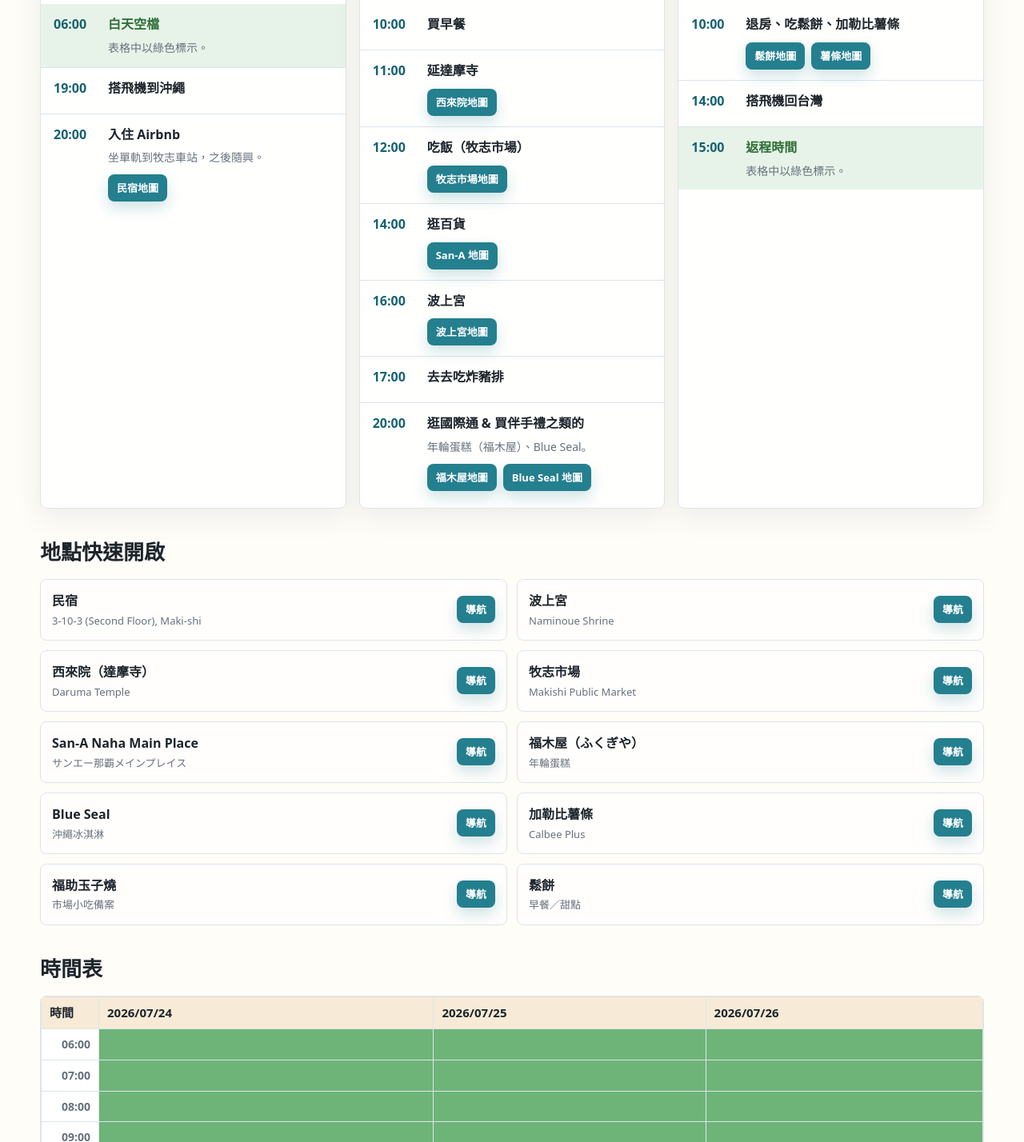
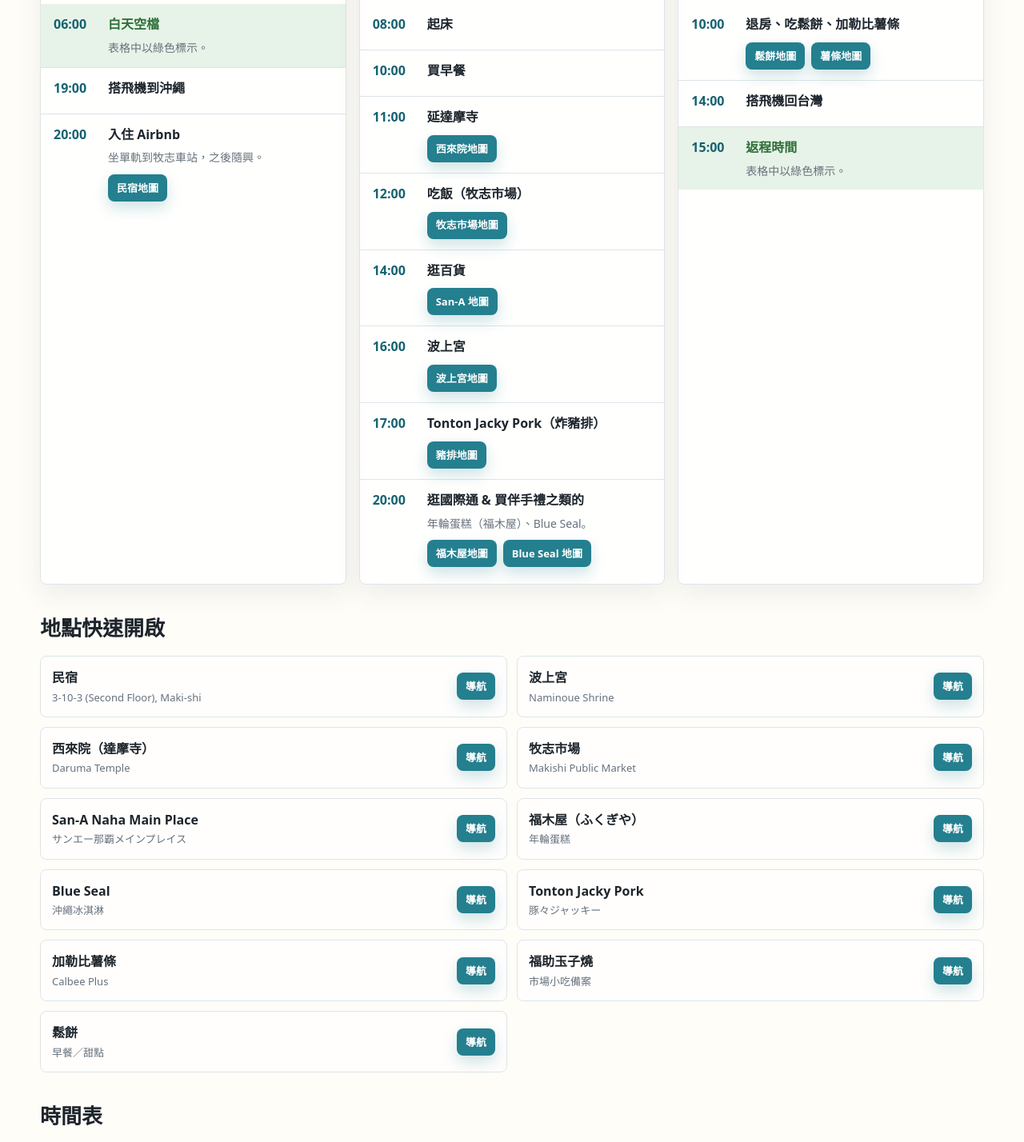
Before and after one commit to YenYuY/YYYOKAtrip, a plain HTML site: page index.html in a window 1280 px wide. Shown: the part 586-2014 px from the top of the page at 80% size. Drawn offline with Linux system fonts and the light colour scheme.

Commit message:
Add trip point , and adjust time line , change bg

```diff
--- a/index.html
+++ b/index.html
@@ -46,7 +46,7 @@
       padding: 34px clamp(18px, 5vw, 72px) 42px;
       background:
         linear-gradient(180deg, rgba(9, 34, 42, .25), rgba(9, 34, 42, .65)),
-        url("https://images.unsplash.com/photo-1578469645742-46cae010e5d4?auto=format&fit=crop&w=1800&q=80") center 43% / cover;
+        url("https://commons.wikimedia.org/wiki/Special:FilePath/Naminoue%20Shrine,%20Naha,%20Okinawa,%20Japan%20-%20October%202015.jpg?width=1800") center 46% / cover;
       color: #fff;
     }
 
@@ -442,6 +442,12 @@
         </header>
         <ol class="timeline">
           <li>
+            <span class="time">08:00</span>
+            <div>
+              <p class="event-title">起床</p>
+            </div>
+          </li>
+          <li>
             <span class="time">10:00</span>
             <div>
               <p class="event-title">買早餐</p>
@@ -486,7 +492,10 @@
           <li>
             <span class="time">17:00</span>
             <div>
-              <p class="event-title">去去吃炸豬排</p>
+              <p class="event-title">Tonton Jacky Pork（炸豬排）</p>
+              <div class="event-actions">
+                <a class="small-map" href="https://maps.app.goo.gl/UviqpTJ4kJskBAQu7" target="_blank" rel="noopener">豬排地圖</a>
+              </div>
             </div>
           </li>
           <li>
@@ -566,6 +575,10 @@
         <a class="small-map" href="https://maps.app.goo.gl/94tt51eMpbup1S37" target="_blank" rel="noopener">導航</a>
       </div>
       <div class="place">
+        <div><b>Tonton Jacky Pork</b><span>豚々ジャッキー</span></div>
+        <a class="small-map" href="https://maps.app.goo.gl/UviqpTJ4kJskBAQu7" target="_blank" rel="noopener">導航</a>
+      </div>
+      <div class="place">
         <div><b>加勒比薯條</b><span>Calbee Plus</span></div>
         <a class="small-map" href="https://maps.app.goo.gl/4SRbg1GV6qvdEW1r8" target="_blank" rel="noopener">導航</a>
       </div>
@@ -593,7 +606,7 @@
         <tbody>
           <tr><td>06:00</td><td class="blocked"></td><td class="blocked"></td><td class="blocked"></td></tr>
           <tr><td>07:00</td><td class="blocked"></td><td class="blocked"></td><td class="blocked"></td></tr>
-          <tr><td>08:00</td><td class="blocked"></td><td class="blocked"></td><td class="blocked"></td></tr>
+          <tr><td>08:00</td><td class="blocked"></td><td>起床</td><td class="blocked"></td></tr>
           <tr><td>09:00</td><td class="blocked"></td><td class="blocked"></td><td class="blocked"></td></tr>
           <tr><td>10:00</td><td class="blocked"></td><td>買早餐</td><td>退房 & 吃鬆餅 & 加勒比薯條</td></tr>
           <tr><td>11:00</td><td class="blocked"></td><td>延達摩寺</td><td></td></tr>
@@ -602,7 +615,7 @@
           <tr><td>14:00</td><td class="blocked"></td><td>逛百貨</td><td>搭飛機回台灣</td></tr>
           <tr><td>15:00</td><td class="blocked"></td><td></td><td class="blocked"></td></tr>
           <tr><td>16:00</td><td class="blocked"></td><td>波上宮</td><td class="blocked"></td></tr>
-          <tr><td>17:00</td><td class="blocked"></td><td>去去吃炸豬排</td><td class="blocked"></td></tr>
+          <tr><td>17:00</td><td class="blocked"></td><td>Tonton Jacky Pork（炸豬排）</td><td class="blocked"></td></tr>
           <tr><td>18:00</td><td></td><td></td><td class="blocked"></td></tr>
           <tr><td>19:00</td><td>搭飛機到沖繩</td><td></td><td class="blocked"></td></tr>
           <tr><td>20:00</td><td>入住 Airbnb（坐單軌到牧志車站）</td><td>逛國際通 & 買伴手禮之類的<br>年輪蛋糕（福木屋）<br>Blue Seal</td><td class="blocked"></td></tr>
@@ -614,7 +627,7 @@
   </main>
 
   <footer>
-    Google Maps 按鈕在手機上會優先嘗試開啟 Google Maps App；若未安裝則會以瀏覽器開啟。
+    Google Maps 按鈕在手機上會優先嘗試開啟 Google Maps App；若未安裝則會以瀏覽器開啟。背景圖片：波上宮，Rickard Törnblad，CC BY-SA 4.0。
   </footer>
   <script>
     document.querySelectorAll("[data-copy-target]").forEach((button) => {
```
